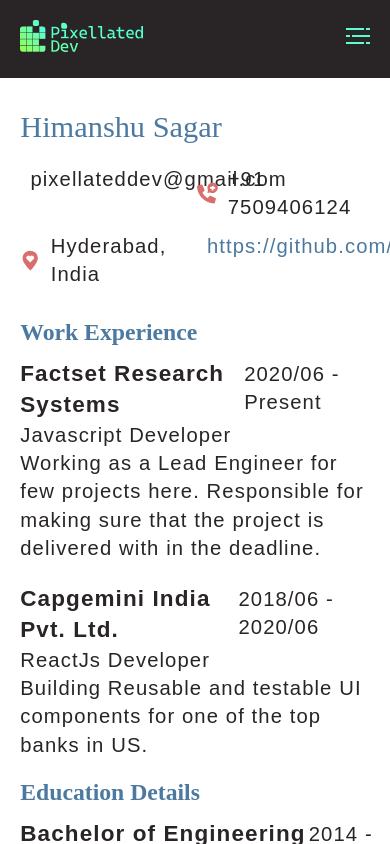
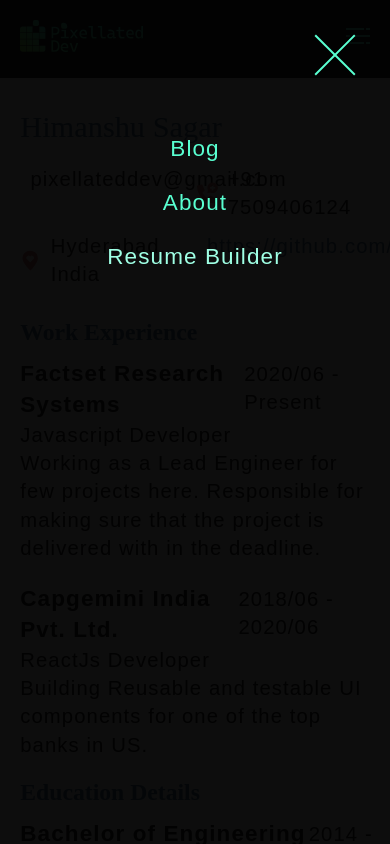
Before and after one commit to pixellateddev/pixellated-dev, a Next.js app: page /resume-builder/preview in a window 390 px wide. Both pictures are taken after a click on the button 357 px from the left and 38 px from the top of the page. Shown: the top 844 px of the page. Built offline with nearby package versions, Linux system fonts and the light colour scheme; a web font is replaced by a local one.

Commit message:
updated hamburger menu

```diff
--- /dev/null
+++ b/components/icons/ERemove.jsx
@@ -0,0 +1,17 @@
+import React from 'react';
+
+function ERemove(props) {
+	const title = props.title || "e remove";
+
+	return (
+		<svg height="64" width="64" viewBox="0 0 64 64" xmlns="http://www.w3.org/2000/svg">
+	<title>{title}</title>
+	<g fill="#59ffd1" stroke="currentColor" strokeLinecap="square" strokeLinejoin="miter" strokeMiterlimit="10" strokeWidth="2">
+		<line fill="none" stroke="currentColor" x1="51.092" x2="12.908" y1="12.908" y2="51.092"/>
+		<line fill="none" stroke="currentColor" x1="51.092" x2="12.908" y1="51.092" y2="12.908"/>
+	</g>
+</svg>
+	);
+};
+
+export default ERemove;
--- a/components/icons/index.ts
+++ b/components/icons/index.ts
@@ -4,6 +4,7 @@ import CallDoctor from './CallDoctor'
 import Letter from './Letter'
 import LoveHeartPin from './LoveHeartPin'
 import Segmentation from './Segmentation'
+import ERemove from './ERemove'
 
 export {
     LogoGithub,
@@ -11,5 +12,6 @@ export {
     CallDoctor,
     Letter,
     LoveHeartPin,
-    Segmentation
+    Segmentation,
+    ERemove
 }
--- a/components/layout/Header.tsx
+++ b/components/layout/Header.tsx
@@ -1,20 +1,22 @@
 import Link from "next/link"
 import { useRouter } from "next/router"
-import { FC } from "react"
+import { FC, MouseEventHandler, useEffect, useState } from "react"
 import cx from 'classnames'
-import { Segmentation } from "../icons"
+import { ERemove, Segmentation } from "../icons"
 
-const Header: FC = () => {
+
+interface NavProps {
+    overlay?: boolean
+    onClick?: MouseEventHandler<HTMLElement>
+}
+
+const NavLinks: FC<NavProps> = ({overlay, onClick}) => {
     const router = useRouter()
     const path = router.asPath.split('/')[1]
+    const liProps = overlay ? {onClick: onClick} : {}
     return (
-        <header className="header">
-            <nav className="nav container">
-                <Link href="/">
-                    <a><img src="/assets/images/logo.svg" alt="logo" className="logo"/></a>
-                </Link>
         <ul className="nav-links">
-                    <li>
+            <li {...liProps}>
                 <Link href="/blog">
                     <a className={cx("nav-link", {
                         "nav-link-active": path === 'blog'
@@ -23,7 +25,7 @@ const Header: FC = () => {
                     </a>
                 </Link>
             </li>
-                    <li>
+            <li {...liProps}>
                 <Link href="/about">
                     <a className={cx("nav-link", {
                         "nav-link-active": path === 'about'
@@ -32,7 +34,7 @@ const Header: FC = () => {
                     </a>
                 </Link>
             </li>
-                    <li>
+            <li {...liProps}>
                 <Link href="/resume-builder">
                     <a className={cx("nav-link", {
                         "nav-link-active": path === 'resume-builder'
@@ -42,7 +44,42 @@ const Header: FC = () => {
                 </Link>
             </li>
         </ul>
-                <div role="button" className="hamburger">
+    )
+}
+
+const Header: FC = () => {
+    const [navigationOpened, setNavigationOpened] = useState(false)
+
+    const toggleNavigation = () => {
+        setNavigationOpened(!navigationOpened)
+    }
+
+    useEffect(() => {
+        if (navigationOpened) {
+            document.body.classList.add('noscroll')
+        }
+        else {
+            document.body.classList.remove('noscroll')
+        }
+    }, [navigationOpened])
+
+    return (
+        <header className="header">
+            <nav className="nav container">
+                <Link href="/">
+                    <a><img src="/assets/images/logo.svg" alt="logo" className="logo"/></a>
+                </Link>
+                <NavLinks />
+                <div className={cx('menu', {
+                    'opened': navigationOpened
+                })}>
+                    <div role="button" className="close-menu" onClick={toggleNavigation}>
+                        <ERemove title="close"/>
+                    </div>
+                    <NavLinks overlay onClick={toggleNavigation}/>
+
+                </div>
+                <div role="button" className="hamburger" onClick={toggleNavigation}>
                     <Segmentation />
                 </div>
             </nav>
--- a/styles/globals.scss
+++ b/styles/globals.scss
@@ -37,6 +37,10 @@ a {
 
 * {
   box-sizing: border-box;
+}
+
+.noscroll {
+  overflow: hidden;
 }
 
 @mixin paddingX($value) {
@@ -129,6 +133,10 @@ main {
 
   .nav-links {
     display: none;
+    gap: 1em;
+    list-style: none;
+    font-size: 1.25rem;
+    padding-left: 0;
 
     @media screen and (min-width: 800px) {
       display: flex;
@@ -140,7 +148,7 @@ main {
     }
   }
 
-  .nav-link, .hamburger {
+  .nav-link, .hamburger, .close-menu {
     color: $nav-link-color;
     transition: .3s color;
 
@@ -153,10 +161,49 @@ main {
     color: $nav-link-hover;
   }
 
-  .hamburger {
+  .menu {
+    display: none;
+    position: absolute;
+    padding: 1em;
+    top: 0;
+    bottom: 0;
+    left: 0;
+    right: 0;
+    background-color: rgba(0, 0, 0, 0.95);
+    z-index: 1;
+
+    .nav-links {
+      display: flex;
+      flex-direction: column;
+      margin-top: 5em;
+      align-items: center;
+    }
+  }
+
+  .menu.opened {
+    display: initial;
+  }
+
+
+  .hamburger, .close-menu {
+    display: block;
+    float: right;
     cursor: pointer;
     @media screen and (min-width: 800px) {
       display: none;
+    }
+  }
+
+  .close-menu {
+    height: 70px;
+    width: 70px;
+    display: flex;
+    align-items: center;
+    justify-content: center;
+    transition: .3s transform;
+
+    &:hover {
+      transform: rotate(90deg);
     }
   }
 }
```
Lines whose indentation alone changed are shown as unchanged.
